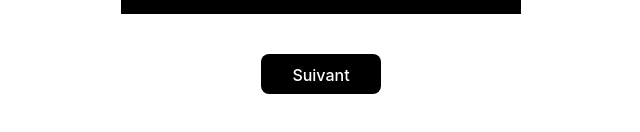
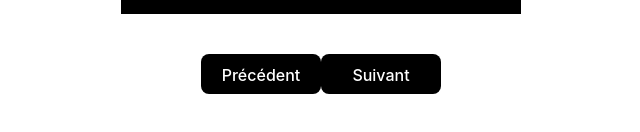
Before and after one commit to CLENALIO/POKEDEX, a React (Vite) app: page / in a window 1280 px wide. Shown: the part 554-686 px from the top of the page, without its empty margins (319-959 px from the left). Built offline with nearby package versions, Linux system fonts and the light colour scheme.

Commit message:
1ere partie

```diff
--- a/src/App.jsx
+++ b/src/App.jsx
@@ -34,23 +34,12 @@ function App() {
 
     const [pokemonIndex, setPokemonIndex] = useState(0);
 
-    const handleClick = function (e) {
-      e.preventDefault()
-      setPokemonIndex (pokemonIndex => pokemonIndex - 1);
-    }
-
-    const handleClick2 = function (e) {
-      e.preventDefault()
-      setPokemonIndex (pokemonIndex => pokemonIndex + 1);
-    }
-
     return (
       <div>
         <PokemonCard name ={pokemonList[pokemonIndex].name} imgSrc = {pokemonList[pokemonIndex].imgSrc}/>
-        {pokemonIndex > 0 ? <button className= "button" onClick={handleClick}>Précédent</button> : null}
-        {pokemonIndex < pokemonList.length - 1 ? <button className= "button" onClick={handleClick2}>Suivant</button> : null}
+        <NavBar setPokemonIndex ={setPokemonIndex} pokemonIndex= {pokemonIndex}/>
       </div>
     );
 }
 
-export default App
+export default App;
--- a/src/components/NavBar.jsx
+++ b/src/components/NavBar.jsx
@@ -1,11 +1,31 @@
 import React from 'react';
+import {useState} from 'react';
+import App from '../App';
 
-const NavBar = () => {
+
+function NavBar ({setPokemonIndex}) {
+
+  const handleClick = function (e) {
+    e.preventDefault()
+    setPokemonIndex (pokemonIndex => pokemonIndex - 1);
+  }
+
+  const handleClick2 = function (e) {
+    e.preventDefault()
+    setPokemonIndex (pokemonIndex => pokemonIndex + 1);
+  }
+
+
   return (
     <div>
-
+      <button className= "button" onClick={handleClick}>Précédent</button>
+      <button className= "button" onClick={handleClick2}>Suivant</button>
     </div>
   );
 };
 
 export default NavBar;
+
+
+/*       {pokemonIndex > 0 ? <button className= "button" onClick={handleClick}>Précédent</button> : null}
+      {pokemonIndex < pokemonList.length - 1 ? <button className= "button" onClick={handleClick2}>Suivant</button> : null}  */
--- a/src/components/PokemonCard.jsx
+++ b/src/components/PokemonCard.jsx
@@ -1,4 +1,5 @@
 import PropTypes from "prop-types";
+import App from '../App';
 
 function PokemonCard(pokemon) {
 
```
